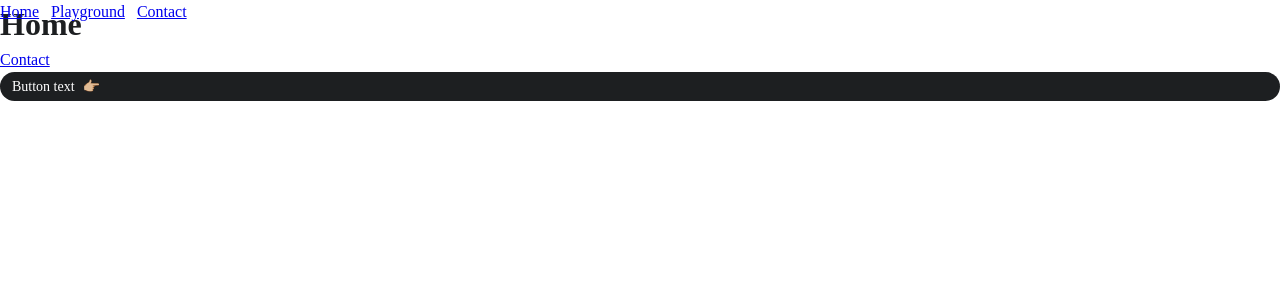
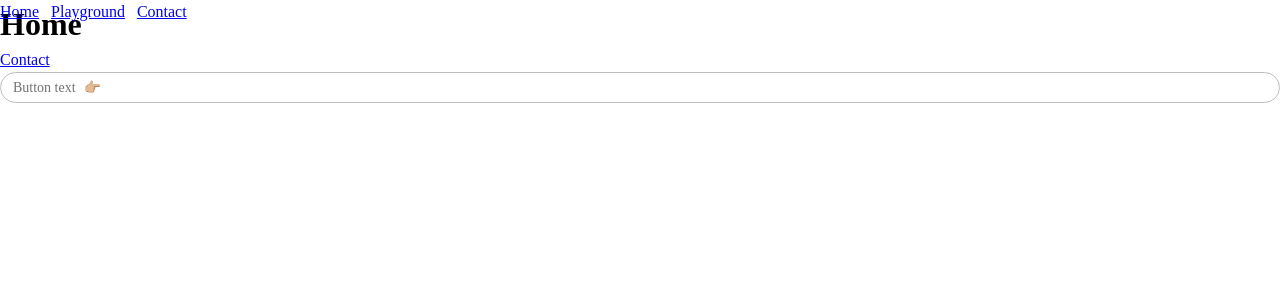
Before and after one commit to muchisx/v1_the_tiger, a React (Vite) app in the folder web/: page / in a window 1280 px wide. Shown: the top 300 px of the page. Built offline with nearby package versions, Linux system fonts and the light colour scheme.

Commit message:
added button styles

```diff
--- a/web/src/components/Button.tsx
+++ b/web/src/components/Button.tsx
@@ -4,8 +4,12 @@ import ButtonStyled from './styled/ButtonStyled';
 function Button(props) {
   const { text } = props;
 
+  const attributes = {
+    href: '/',
+  };
+
   return (
-    <ButtonStyled type="primary">
+    <ButtonStyled type="quaternary" role="button" attributes={attributes}>
       {text}
       <span>👉🏼</span>
     </ButtonStyled>
--- a/web/src/components/styled/ButtonStyled.tsx
+++ b/web/src/components/styled/ButtonStyled.tsx
@@ -1,12 +1,15 @@
 import styled, { css } from 'styled-components';
+import { Link } from 'react-router-dom';
 
 function ButtonStyled(props) {
-  const { role, type = 'primary', children } = props;
+  const { role, type = 'primary', children, attributes } = props;
 
   const Container = styled.div`
     background: var(--button-bg-${type});
     border-radius: 100px;
     padding: 2rem 8rem;
+    color: var(--button-text-${type});
+    border: 1px solid var(--button-border-${type});
     cursor: pointer;
   `;
 
@@ -17,14 +20,17 @@ function ButtonStyled(props) {
     gap: 8rem;
     padding: 2rem 4rem;
     font-size: 14rem;
-    color: var(--button-text-${type});
     background: none;
     cursor: pointer;
   `;
 
   return (
     <Container>
-      <Button>{children}</Button>
+      {role === 'button' ? (
+        <Button>{children}</Button>
+      ) : (
+        <Link to={attributes.href}>{children}</Link>
+      )}
     </Container>
   );
 }
--- a/web/src/styles/App.css
+++ b/web/src/styles/App.css
@@ -95,11 +95,20 @@ select {
 
 :root {
 
-  --body-text-primary: #1d1f21;
+  --accent-color: #ff0004;
+
   --button-bg-primary: #1d1f21;
   --button-text-primary: #fff;
+  --button-border-primary: var(--button-bg-primary);
   --button-bg-secondary: #e7e7e7;
   --button-text-secondary: #1d1f21;
+  --button-border-secondary: var(--button-bg-secondary);
+  --button-bg-tertiary: var(--accent-color);
+  --button-text-tertiary: #fff;
+  --button-border-tertiary: var(--button-bg-tertiary);
+  --button-bg-quaternary: #fff;
+  --button-text-quaternary: #747474;
+  --button-border-quaternary: #bebebe;
 }
 
 html,
@@ -121,6 +130,7 @@ body {
 
 button {
   border: none;
+  color: inherit;
 }
 
 /* Temp  */
```
